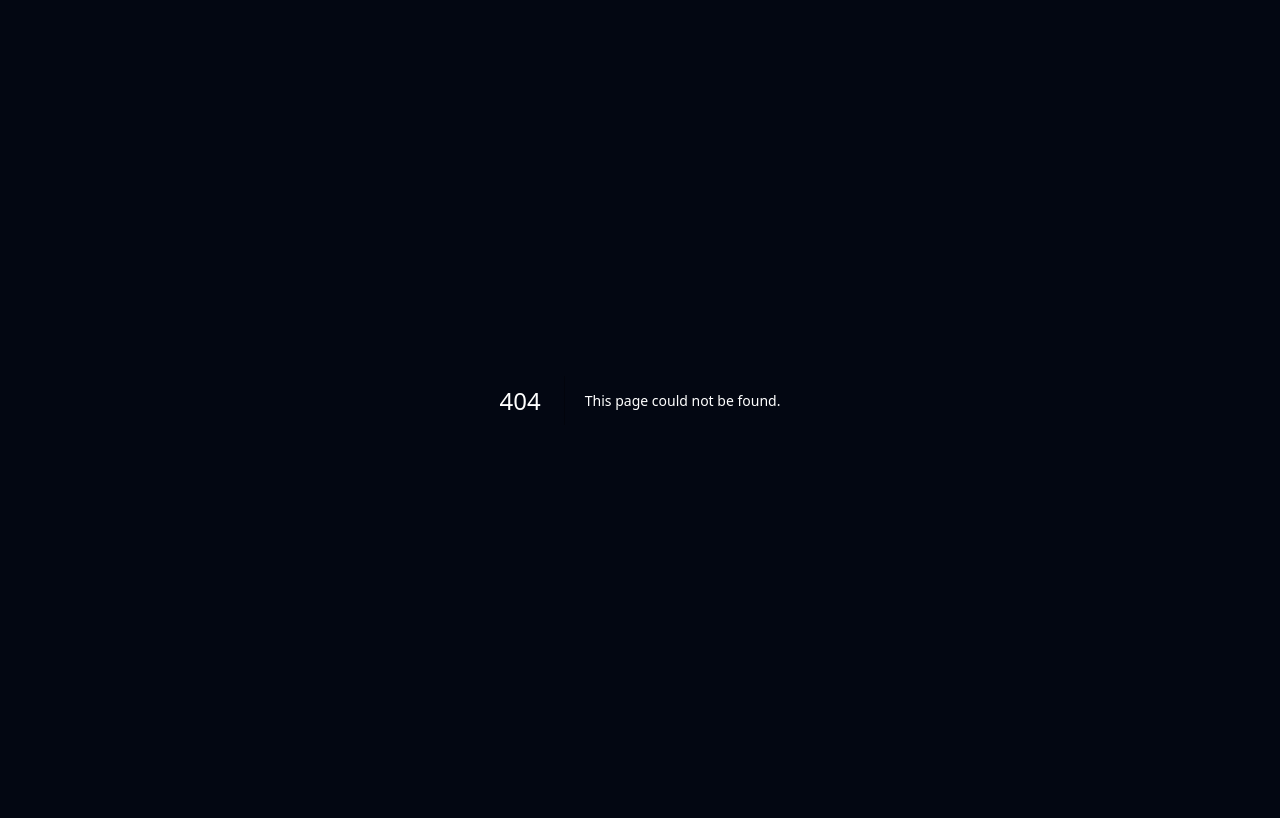
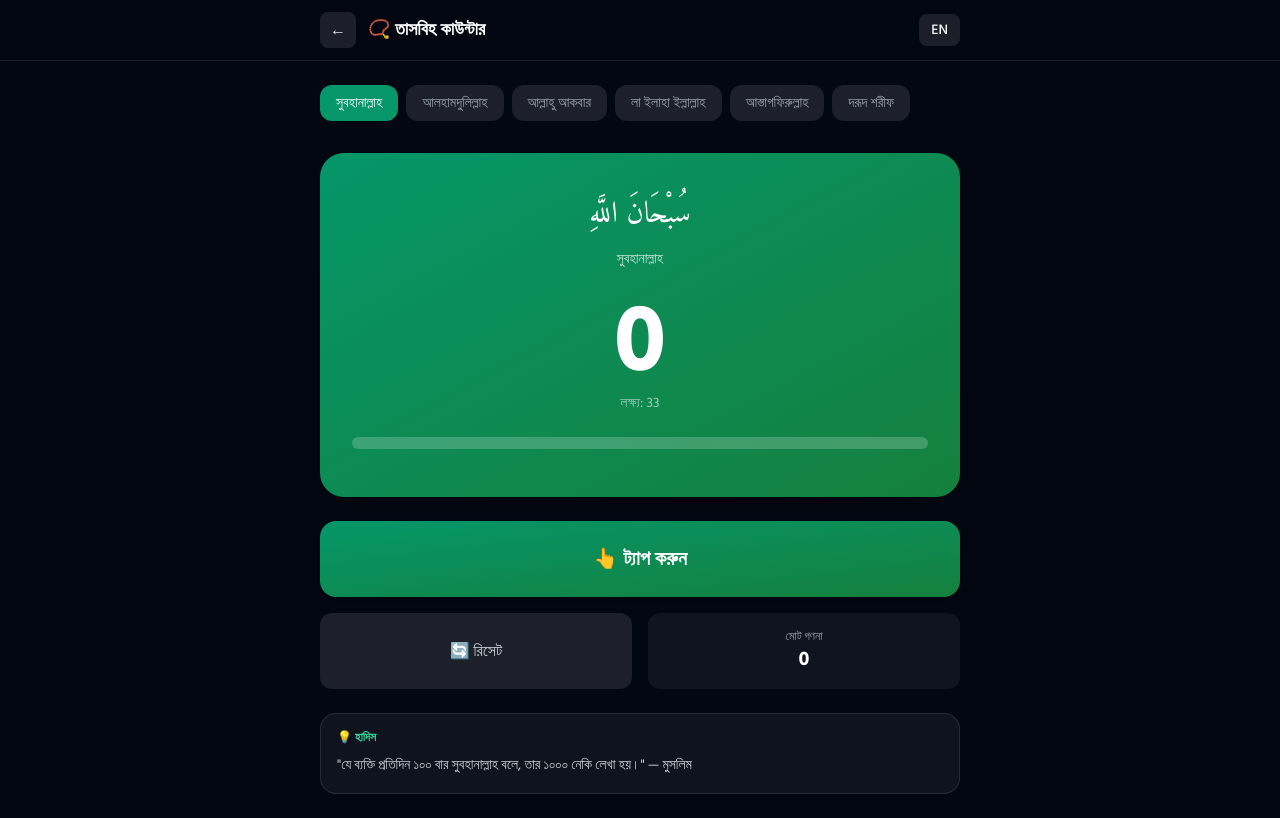
Before and after one commit to muhammadshourov404/nurapp, a Next.js app: page /nurapp/tasbih in a window 1280 px wide. Before the commit this address had no page. Built offline with nearby package versions, Linux system fonts and the light colour scheme.

Commit message:
Create page.js

```diff
--- /dev/null
+++ b/app/tasbih/page.js
@@ -0,0 +1,182 @@
+'use client'
+
+import { useState, useEffect } from 'react'
+import Link from 'next/link'
+
+const TASBIH_LIST = [
+  { id: 1, arabic: 'سُبْحَانَ اللَّهِ', bangla: 'সুবহানাল্লাহ', english: 'Glory be to Allah', target: 33, color: 'from-emerald-600 to-green-700' },
+  { id: 2, arabic: 'الْحَمْدُ لِلَّهِ', bangla: 'আলহামদুলিল্লাহ', english: 'All praise is due to Allah', target: 33, color: 'from-teal-600 to-emerald-700' },
+  { id: 3, arabic: 'اللَّهُ أَكْبَرُ', bangla: 'আল্লাহু আকবার', english: 'Allah is the Greatest', target: 34, color: 'from-amber-600 to-yellow-700' },
+  { id: 4, arabic: 'لَا إِلَهَ إِلَّا اللَّهُ', bangla: 'লা ইলাহা ইল্লাল্লাহ', english: 'There is no god but Allah', target: 100, color: 'from-blue-600 to-indigo-700' },
+  { id: 5, arabic: 'أَسْتَغْفِرُ اللَّهَ', bangla: 'আস্তাগফিরুল্লাহ', english: 'I seek forgiveness from Allah', target: 100, color: 'from-purple-600 to-violet-700' },
+  { id: 6, arabic: 'صَلَّى اللَّهُ عَلَيْهِ وَسَلَّمَ', bangla: 'দরূদ শরীফ', english: 'Salawat upon the Prophet', target: 100, color: 'from-rose-600 to-pink-700' },
+]
+
+export default function TasbihPage() {
+  const [selected, setSelected] = useState(TASBIH_LIST[0])
+  const [count, setCount] = useState(0)
+  const [totalCount, setTotalCount] = useState(0)
+  const [lang, setLang] = useState('bn')
+  const [vibrate, setVibrate] = useState(false)
+  const [completed, setCompleted] = useState(false)
+
+  useEffect(() => {
+    if (count === selected.target) {
+      setCompleted(true)
+      if (navigator.vibrate) navigator.vibrate([200, 100, 200])
+      setTimeout(() => setCompleted(false), 2000)
+    }
+  }, [count, selected.target])
+
+  const handleCount = () => {
+    setVibrate(true)
+    setTimeout(() => setVibrate(false), 100)
+    if (navigator.vibrate) navigator.vibrate(10)
+    const newCount = count + 1
+    setCount(newCount)
+    setTotalCount(prev => prev + 1)
+  }
+
+  const handleReset = () => {
+    setCount(0)
+    setCompleted(false)
+  }
+
+  const handleSelect = (t) => {
+    setSelected(t)
+    setCount(0)
+    setCompleted(false)
+  }
+
+  const progress = Math.min((count / selected.target) * 100, 100)
+  const rounds = Math.floor(count / selected.target)
+
+  return (
+    <main className="min-h-screen bg-gray-950">
+      {/* Header */}
+      <header className="sticky top-0 z-50 bg-gray-950/80 backdrop-blur-xl border-b border-white/10">
+        <div className="max-w-2xl mx-auto px-4 py-3 flex items-center justify-between">
+          <div className="flex items-center gap-3">
+            <Link href="/nurapp" className="w-9 h-9 rounded-lg bg-white/10 hover:bg-white/20 flex items-center justify-center transition-all">
+              ←
+            </Link>
+            <h1 className="text-lg font-bold text-white">
+              {lang === 'bn' ? '📿 তাসবিহ কাউন্টার' : '📿 Tasbih Counter'}
+            </h1>
+          </div>
+          <button
+            onClick={() => setLang(lang === 'bn' ? 'en' : 'bn')}
+            className="px-3 py-1.5 rounded-lg bg-white/10 hover:bg-white/20 text-sm font-medium transition-all"
+          >
+            {lang === 'bn' ? 'EN' : 'বাং'}
+          </button>
+        </div>
+      </header>
+
+      <div className="max-w-2xl mx-auto px-4 py-6">
+
+        {/* Tasbih Selector */}
+        <div className="flex gap-2 overflow-x-auto pb-2 mb-6 scrollbar-hide">
+          {TASBIH_LIST.map((t) => (
+            <button
+              key={t.id}
+              onClick={() => handleSelect(t)}
+              className={`flex-shrink-0 px-4 py-2 rounded-xl text-sm font-medium transition-all ${
+                selected.id === t.id
+                  ? 'bg-emerald-600 text-white'
+                  : 'bg-white/10 text-gray-400 hover:bg-white/20'
+              }`}
+            >
+              {lang === 'bn' ? t.bangla : t.english.split(' ')[0]}
+            </button>
+          ))}
+        </div>
+
+        {/* Main Counter Card */}
+        <div className={`rounded-3xl bg-gradient-to-br ${selected.color} p-8 mb-6 text-center shadow-2xl`}>
+          {/* Arabic Text */}
+          <p className="font-arabic text-3xl text-white mb-1 leading-loose">
+            {selected.arabic}
+          </p>
+          <p className="text-white/80 text-sm mb-6">
+            {lang === 'bn' ? selected.bangla : selected.english}
+          </p>
+
+          {/* Count Display */}
+          <div className="relative mb-6">
+            <div className={`text-8xl font-bold text-white transition-transform ${vibrate ? 'scale-110' : 'scale-100'}`}>
+              {count}
+            </div>
+            <p className="text-white/60 text-sm mt-1">
+              {lang === 'bn' ? `লক্ষ্য: ${selected.target}` : `Target: ${selected.target}`}
+            </p>
+          </div>
+
+          {/* Progress Bar */}
+          <div className="w-full bg-white/20 rounded-full h-3 mb-4 overflow-hidden">
+            <div
+              className="h-full bg-white rounded-full transition-all duration-300"
+              style={{ width: `${progress}%` }}
+            ></div>
+          </div>
+
+          {rounds > 0 && (
+            <p className="text-white/80 text-sm">
+              {lang === 'bn' ? `${rounds} বার সম্পন্ন ✅` : `${rounds} rounds completed ✅`}
+            </p>
+          )}
+        </div>
+
+        {/* Completed Message */}
+        {completed && (
+          <div className="rounded-2xl bg-emerald-600 p-4 text-center mb-4 animate-fadeInUp">
+            <p className="text-white font-bold text-lg">مَاشَاءَ اللَّهُ ✨</p>
+            <p className="text-emerald-100 text-sm">
+              {lang === 'bn' ? 'আলহামদুলিল্লাহ! সম্পন্ন হয়েছে!' : 'Alhamdulillah! Completed!'}
+            </p>
+          </div>
+        )}
+
+        {/* Buttons */}
+        <div className="grid grid-cols-2 gap-4 mb-6">
+          {/* Count Button */}
+          <button
+            onClick={handleCount}
+            className={`col-span-2 rounded-2xl bg-gradient-to-br ${selected.color} p-6 text-white font-bold text-xl shadow-lg active:scale-95 transition-transform`}
+          >
+            {lang === 'bn' ? '👆 ট্যাপ করুন' : '👆 Tap to Count'}
+          </button>
+
+          {/* Reset */}
+          <button
+            onClick={handleReset}
+            className="rounded-xl bg-white/10 hover:bg-white/20 p-4 text-gray-300 font-medium transition-all"
+          >
+            {lang === 'bn' ? '🔄 রিসেট' : '🔄 Reset'}
+          </button>
+
+          {/* Total */}
+          <div className="rounded-xl bg-white/5 p-4 text-center">
+            <p className="text-gray-400 text-xs">
+              {lang === 'bn' ? 'মোট গণনা' : 'Total Count'}
+            </p>
+            <p className="text-white font-bold text-xl">{totalCount}</p>
+          </div>
+        </div>
+
+        {/* Tips */}
+        <div className="rounded-2xl bg-white/5 border border-white/10 p-4">
+          <p className="text-emerald-400 text-xs font-bold mb-2">
+            {lang === 'bn' ? '💡 হাদিস' : '💡 Hadith'}
+          </p>
+          <p className="text-gray-300 text-sm leading-relaxed">
+            {lang === 'bn'
+              ? '"যে ব্যক্তি প্রতিদিন ১০০ বার সুবহানাল্লাহ বলে, তার ১০০০ নেকি লেখা হয়।" — মুসলিম'
+              : '"Whoever says SubhanAllah 100 times a day, 1000 good deeds are recorded for him." — Muslim'}
+          </p>
+        </div>
+
+      </div>
+    </main>
+  )
+}
```
